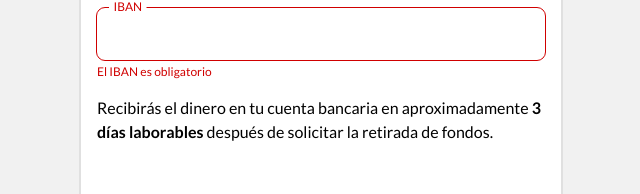
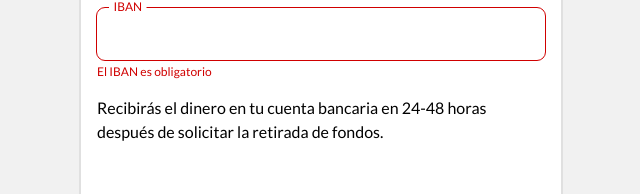
Before and after one commit to ISPP-Grupo5/BugaLink, a Next.js app in the folder bugalink-frontend/: page /wallet/withdraw in a window 1280 px wide. Shown: the part 424-618 px from the top of the page, without its empty margins (319-959 px from the left). Built offline with nearby package versions, Linux system fonts and the light colour scheme; no server answers.

Commit message:
fix: consistency in money withdraw time

```diff
--- a/bugalink-frontend/pages/wallet/withdraw/index.tsx
+++ b/bugalink-frontend/pages/wallet/withdraw/index.tsx
@@ -105,8 +105,8 @@ export default function Withdraw() {
             error={ibanError}
           />
           <p>
-            Recibirás el dinero en tu cuenta bancaria en aproximadamente{' '}
-            <b>3 días laborables</b> después de solicitar la retirada de fondos.
+            Recibirás el dinero en tu cuenta bancaria en 24-48 horas después de
+            solicitar la retirada de fondos.
           </p>
         </div>
       </div>
```
